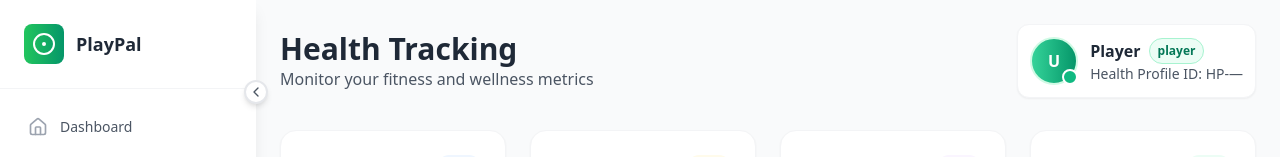
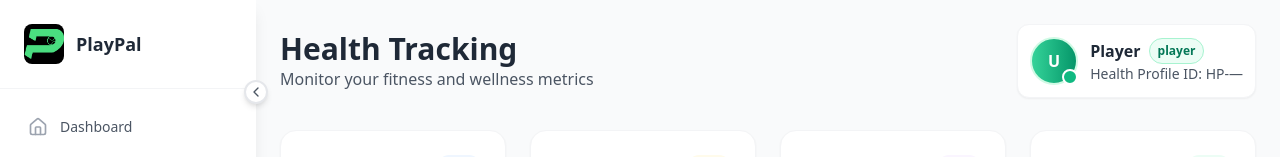
Before and after one commit to ayushneupane312/PlayPal_FYP, a React app in the folder Frontend/: page /HealthPage in a window 1280 px wide. Shown: the top 157 px of the page. Built offline with nearby package versions, Linux system fonts and the light colour scheme; no server answers; the HTML template or start-up script is replaced by a standard one.

Commit message:
Add PlayPal logo to all sidebars

```diff
--- a/Frontend/src/Players/PlayerSidebar.jsx
+++ b/Frontend/src/Players/PlayerSidebar.jsx
@@ -12,7 +12,6 @@ import {
   Video,
   HelpCircle,
   LogOut,
-  CircleDot,
   ChevronLeft,
   ChevronRight,
   LampFloor
@@ -168,8 +167,12 @@ const Sidebar = ({ onCollapseChange }) => {
               isCollapsed ? 'justify-center' : 'space-x-3'
             } hover:opacity-80 transition-opacity w-full`}
           >
-            <div className="w-10 h-10 bg-gradient-to-r from-green-500 to-emerald-600 rounded-lg flex items-center justify-center flex-shrink-0">
-              <CircleDot className="text-white w-6 h-6" />
+            <div className="w-10 h-10 rounded-lg overflow-hidden flex-shrink-0 bg-black">
+              <img
+                src="/logo.png"
+                alt="PlayPal logo"
+                className="w-full h-full object-contain"
+              />
             </div>
             {!isCollapsed && (
               <h1 className="text-lg font-bold text-gray-800 whitespace-nowrap">
--- a/Frontend/src/SuperAdmin/AdminSidebar.jsx
+++ b/Frontend/src/SuperAdmin/AdminSidebar.jsx
@@ -10,7 +10,6 @@ import {
   Settings,
   ChevronLeft,
   ChevronRight,
-  CircleDot,
   LogOut
 } from 'lucide-react';
 import ConfirmationModal from '../components/ConfirmationModel';
@@ -141,8 +140,12 @@ const AdminSidebar = ({ onCollapseChange }) => {
                 isCollapsed ? 'justify-center' : 'space-x-3'
               } hover:opacity-80 transition-opacity w-full`}
             >
-              <div className="w-10 h-10 bg-gradient-to-r from-green-400 to-emerald-500 rounded-lg flex items-center justify-center flex-shrink-0">
-                <CircleDot className="text-white w-6 h-6" />
+              <div className="w-10 h-10 rounded-lg overflow-hidden flex-shrink-0 bg-black">
+                <img
+                  src="/logo.png"
+                  alt="PlayPal logo"
+                  className="w-full h-full object-contain"
+                />
               </div>
               {!isCollapsed && (
                 <div>
```
Also changed, not shown: 1 other file (tests, documents, lock files or other folders).
